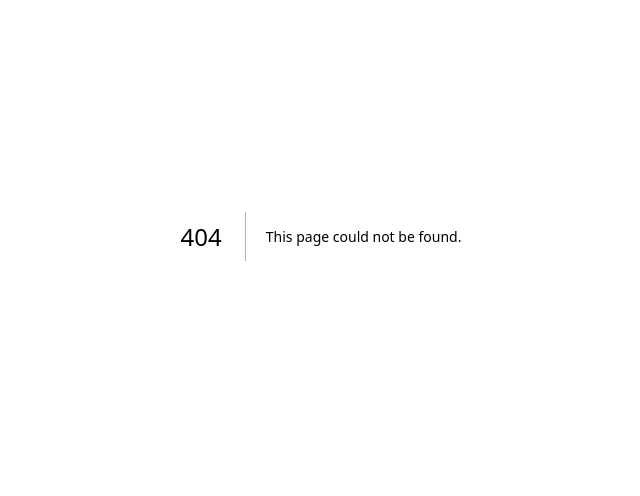
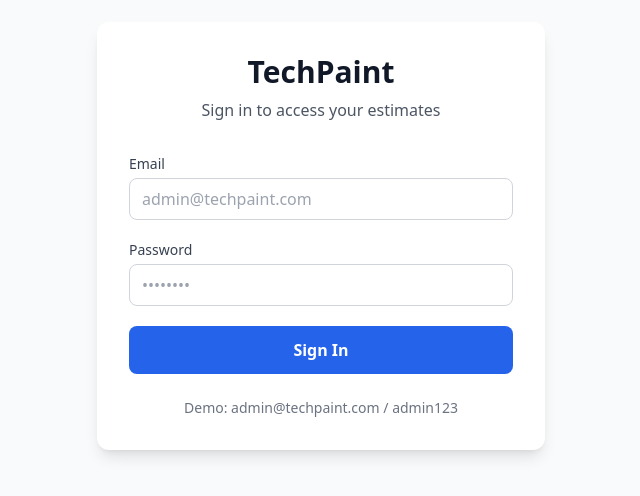
Before and after one commit to Liberty-Emporium/tech-paint, a Next.js app: page /login in a window 1280 px wide. Before the commit this address had no page. Shown: the part 164-660 px from the top of the page, without its empty margins (319-959 px from the left). Built offline with nearby package versions, Linux system fonts and the light colour scheme.

Commit message:
feat: add NextAuth authentication with login page, session provider, and protected home page

```diff
--- /dev/null
+++ b/src/app/api/auth/[...nextauth]/route.ts
@@ -0,0 +1,6 @@
+import NextAuth from "next-auth";
+import { authOptions } from "@/lib/auth";
+
+const handler = NextAuth(authOptions);
+
+export { handler as GET, handler as POST };
--- a/src/app/layout.tsx
+++ b/src/app/layout.tsx
@@ -1,4 +1,5 @@
 import type { Metadata } from 'next';
+import { Providers } from '@/components/providers';
 import './globals.css';
 
 export const metadata: Metadata = {
@@ -9,7 +10,9 @@ export const metadata: Metadata = {
 export default function RootLayout({ children }: { children: React.ReactNode }) {
   return (
     <html lang="en">
-      <body>{children}</body>
+      <body>
+        <Providers>{children}</Providers>
+      </body>
     </html>
   );
 }
--- /dev/null
+++ b/src/app/login/page.tsx
@@ -0,0 +1,97 @@
+'use client';
+
+import { useState } from 'react';
+import { signIn } from 'next-auth/react';
+import { useRouter } from 'next/navigation';
+
+export default function LoginPage() {
+  const [email, setEmail] = useState('');
+  const [password, setPassword] = useState('');
+  const [error, setError] = useState('');
+  const [loading, setLoading] = useState(false);
+  const router = useRouter();
+
+  const handleSubmit = async (e: React.FormEvent) => {
+    e.preventDefault();
+    setError('');
+    setLoading(true);
+
+    const result = await signIn('credentials', {
+      email,
+      password,
+      redirect: false,
+    });
+
+    setLoading(false);
+
+    if (result?.error) {
+      setError('Invalid email or password');
+    } else {
+      router.push('/');
+      router.refresh();
+    }
+  };
+
+  return (
+    <main className="min-h-screen bg-gray-50 flex items-center justify-center p-4">
+      <div className="w-full max-w-md bg-white rounded-xl shadow-lg p-8">
+        <div className="text-center mb-8">
+          <h1 className="text-3xl font-bold text-gray-900">TechPaint</h1>
+          <p className="text-gray-600 mt-2">Sign in to access your estimates</p>
+        </div>
+
+        {error && (
+          <div className="bg-red-50 text-red-600 p-3 rounded-lg mb-4 text-sm" role="alert">
+            {error}
+          </div>
+        )}
+
+        <form onSubmit={handleSubmit} className="space-y-5">
+          <div>
+            <label htmlFor="email" className="block text-sm font-medium text-gray-700 mb-1">
+              Email
+            </label>
+            <input
+              id="email"
+              name="email"
+              type="email"
+              required
+              value={email}
+              onChange={(e) => setEmail(e.target.value)}
+              className="w-full border border-gray-300 rounded-lg px-3 py-2 focus:ring-2 focus:ring-blue-500 focus:border-blue-500"
+              placeholder="admin@techpaint.com"
+            />
+          </div>
+
+          <div>
+            <label htmlFor="password" className="block text-sm font-medium text-gray-700 mb-1">
+              Password
+            </label>
+            <input
+              id="password"
+              name="password"
+              type="password"
+              required
+              value={password}
+              onChange={(e) => setPassword(e.target.value)}
+              className="w-full border border-gray-300 rounded-lg px-3 py-2 focus:ring-2 focus:ring-blue-500 focus:border-blue-500"
+              placeholder="••••••••"
+            />
+          </div>
+
+          <button
+            type="submit"
+            disabled={loading}
+            className="w-full bg-blue-600 text-white font-semibold py-3 rounded-lg hover:bg-blue-700 transition disabled:opacity-50 disabled:cursor-not-allowed"
+          >
+            {loading ? 'Signing in...' : 'Sign In'}
+          </button>
+        </form>
+
+        <p className="mt-6 text-center text-sm text-gray-500">
+          Demo: admin@techpaint.com / admin123
+        </p>
+      </div>
+    </main>
+  );
+}
--- a/src/app/page.tsx
+++ b/src/app/page.tsx
@@ -1,5 +1,6 @@
 'use client';
 
+import { useSession, signOut } from 'next-auth/react';
 import { useState, useRef } from 'react';
 
 interface PhotoFile {
@@ -8,6 +9,7 @@ interface PhotoFile {
 }
 
 export default function Home() {
+  const { data: session, status } = useSession();
   const [form, setForm] = useState({
     customerName: '',
     email: '',
@@ -21,6 +23,28 @@ export default function Home() {
   const [photos, setPhotos] = useState<PhotoFile[]>([]);
   const [submitted, setSubmitted] = useState(false);
   const fileInputRef = useRef<HTMLInputElement>(null);
+
+  if (status === 'loading') {
+    return (
+      <main className="min-h-screen bg-gray-50 flex items-center justify-center">
+        <div className="text-blue-600 text-lg">Loading…</div>
+      </main>
+    );
+  }
+
+  if (!session) {
+    return (
+      <main className="min-h-screen bg-gray-50 flex items-center justify-center p-4">
+        <div className="w-full max-w-md bg-white rounded-xl shadow-lg p-8 text-center">
+          <h1 className="text-3xl font-bold text-gray-900">TechPaint</h1>
+          <p className="text-gray-600 mt-2">Please sign in to access your estimates</p>
+          <a href="/login" className="mt-6 inline-block bg-blue-600 text-white px-6 py-3 rounded-lg hover:bg-blue-700 transition">
+            Sign In
+          </a>
+        </div>
+      </main>
+    );
+  }
 
   const handleChange = (e: React.ChangeEvent<HTMLInputElement | HTMLTextAreaElement | HTMLSelectElement>) => {
     setForm({ ...form, [e.target.name]: e.target.value });
@@ -55,8 +79,12 @@ export default function Home() {
 
   const handleSubmit = (e: React.FormEvent) => {
     e.preventDefault();
-    console.log('Estimate submitted', { ...form, photos: photos.length });
+    console.log('Estimate submitted', { ...form, photos: photos.length, user: session.user?.email });
     setSubmitted(true);
+  };
+
+  const handleSignOut = () => {
+    signOut({ callbackUrl: '/login' });
   };
 
   if (submitted) {
@@ -79,7 +107,7 @@ export default function Home() {
               });
               setPhotos([]);
             }}
-            className="bg-blue-600 text-white px-6 py-2 rounded-lg hover:bg-blue-700"
+            className="bg-blue-600 text-white px-6 py-2 rounded-lg hover:bg-blue-700 transition"
           >
             Submit Another
           </button>
@@ -90,11 +118,23 @@ export default function Home() {
 
   return (
     <main className="min-h-screen bg-gray-50 py-10 px-4">
+      <header className="max-w-2xl mx-auto mb-8 flex items-center justify-between">
+        <div>
+          <h1 className="text-3xl font-bold text-gray-900">TechPaint</h1>
+          <p className="text-gray-600 text-sm">Signed in as {session.user?.email}</p>
+        </div>
+        <button
+          onClick={handleSignOut}
+          className="text-sm text-gray-500 hover:text-gray-700"
+        >
+          Sign out
+        </button>
+      </header>
+
       <div className="max-w-2xl mx-auto">
         <div className="text-center mb-8">
           <h1 className="text-3xl font-bold text-gray-900">TechPaint</h1>
-          <p className="text-gray-600 mt-2">Get a fast, accurate painting estimate. Tell us about your project and snap a few photos.</p>
-        </div>
+          <p className="text-gray-600 mt-2">Get a fast, accurate painting estimate. Tell us about your project and snap a few photos.</        </div>
 
         <form onSubmit={handleSubmit} className="bg-white rounded-xl shadow-lg p-6 space-y-5">
           <div className="grid grid-cols-1 sm:grid-cols-2 gap-4">
@@ -214,7 +254,7 @@ export default function Home() {
               className="border-2 border-dashed border-gray-300 rounded-lg p-8 text-center cursor-pointer hover:border-blue-400 hover:bg-blue-50 transition"
             >
               <div className="text-3xl mb-2">📷</div>
-              <p className="text-gray-600 text-sm">Drag &amp; drop photos here, or click to browse</p>
+              <p className="text-gray-600 text-sm">Drag & drop photos here, or click to browse</p>
               <input
                 ref={fileInputRef}
                 type="file"
@@ -229,7 +269,6 @@ export default function Home() {
               <div className="grid grid-cols-3 sm:grid-cols-4 gap-3 mt-4">
                 {photos.map((p, i) => (
                   <div key={i} className="relative group">
-                    {/* eslint-disable-next-line @next/next/no-img-element */}
                     <img src={p.preview} alt={`upload ${i + 1}`} className="w-full h-20 object-cover rounded-lg" />
                     <button
                       type="button"
--- /dev/null
+++ b/src/components/providers.tsx
@@ -0,0 +1,8 @@
+'use client';
+
+import { SessionProvider } from "next-auth/react";
+import { ReactNode } from "react";
+
+export function Providers({ children }: { children: ReactNode }) {
+  return <SessionProvider>{children}</SessionProvider>;
+}
--- /dev/null
+++ b/src/lib/auth.ts
@@ -0,0 +1,51 @@
+import { NextAuthOptions } from "next-auth";
+import CredentialsProvider from "next-auth/providers/credentials";
+
+export const authOptions: NextAuthOptions = {
+  providers: [
+    CredentialsProvider({
+      name: "credentials",
+      credentials: {
+        email: { label: "Email", type: "email", placeholder: "admin@techpaint.com" },
+        password: { label: "Password", type: "password" }
+      },
+      async authorize(credentials) {
+        if (!credentials?.email || !credentials?.password) {
+          return null;
+        }
+
+        // Simple admin check - in production use proper password hashing
+        if (credentials.email === "admin@techpaint.com" && credentials.password === "admin123") {
+          return {
+            id: "1",
+            email: "admin@techpaint.com",
+            name: "Admin",
+            role: "admin",
+          };
+        }
+
+        return null;
+      }
+    })
+  ],
+  session: {
+    strategy: "jwt",
+  },
+  pages: {
+    signIn: "/login",
+  },
+  callbacks: {
+    async jwt({ token, user }) {
+      if (user) {
+        token.role = (user as any).role;
+      }
+      return token;
+    },
+    async session({ session, token }) {
+      if (session.user) {
+        (session.user as any).role = token.role;
+      }
+      return session;
+    },
+  },
+};
```
Also changed, not shown: package.json (+7 -5 lines), 1 other file (tests, documents, lock files or other folders).
